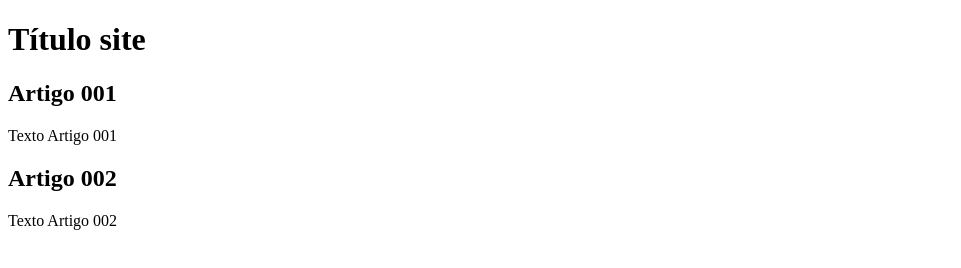
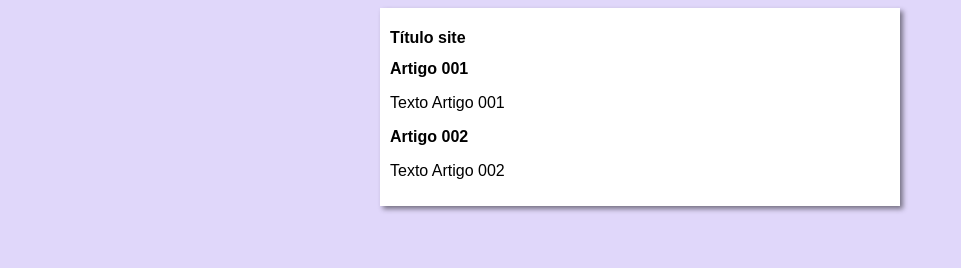
Before and after one commit to ElvisJulio/projeto-site, a plain HTML site: page index.html in a window 1280 px wide. Shown: the whole page, without its empty margins (0-961 px from the left). Drawn offline with Linux system fonts and the light colour scheme.

Commit message:
iniciei o design

```diff
--- /dev/null
+++ b/estilos/style.css
@@ -0,0 +1,17 @@
+* {
+    font-family: Arial, Helvetica, sans-serif;
+    font-size: 16px;
+
+}
+body {
+    background-color: rgb(224, 215, 250);
+
+}
+
+main {
+    background-color: white;
+    width: 500px;
+    margin: auto;
+    padding: 10px;
+    box-shadow: 3px 3px 5px rgba(0, 0, 0, 0.473);
+}
--- a/index.html
+++ b/index.html
@@ -3,7 +3,8 @@
 <head>
     <meta charset="UTF-8">
     <meta name="viewport" content="width=device-width, initial-scale=1.0">
-    <title>Document</title>
+    <title>Título do site</title>
+    <link rel="stylesheet" href="estilos/style.css">
 </head>
 <body>
     <main>
```
